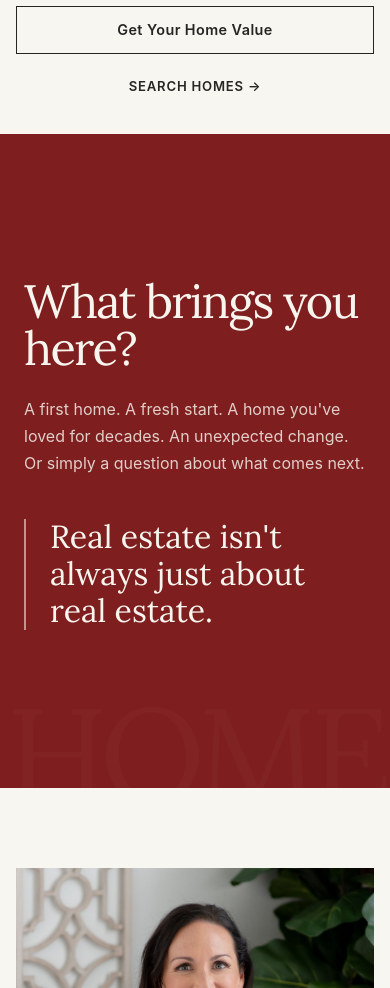
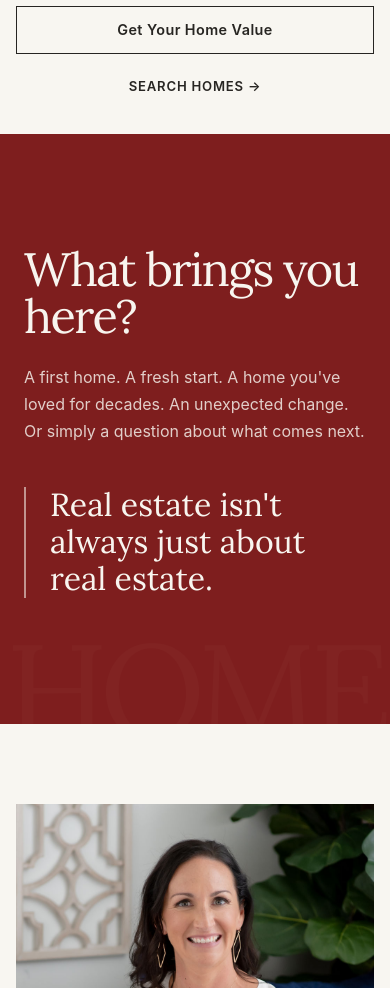
Before and after one commit to splante1060-star/amyp-realtor-website, a React (Vite) app: page / in a window 390 px wide. Shown: the part 1320-2308 px from the top of the page. Built offline with nearby package versions, Linux system fonts and the light colour scheme.

Commit message:
fix: personal real estate padding shortening

```diff
--- a/src/index.css
+++ b/src/index.css
@@ -422,6 +422,8 @@ section {
   overflow: hidden;
   background: #7e1e1e;
   color: #f8f5ef;
+  padding-top: 4rem;
+  padding-bottom: 4rem;
 }
 
 .real-estate-personal::before {
@@ -448,7 +450,7 @@ section {
   width: min(100% - 3rem, 1120px);
   margin-inline: auto;
   min-height: 520px;
-  padding: 4.5rem 0;
+  padding: 3.5rem 0;
 
   position: relative;
   z-index: 1;
@@ -858,7 +860,7 @@ section {
   .real-estate-personal-inner {
     width: calc(100% - 3rem);
     min-height: auto;
-    padding: 4rem 0;
+    padding: 2rem 0;
 
     grid-template-columns: 1fr;
     gap: 3.5rem;
```
